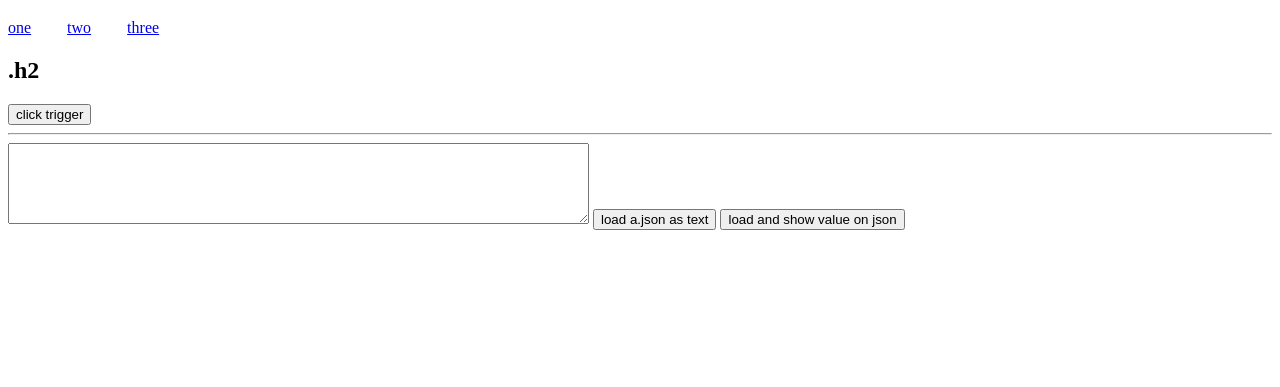
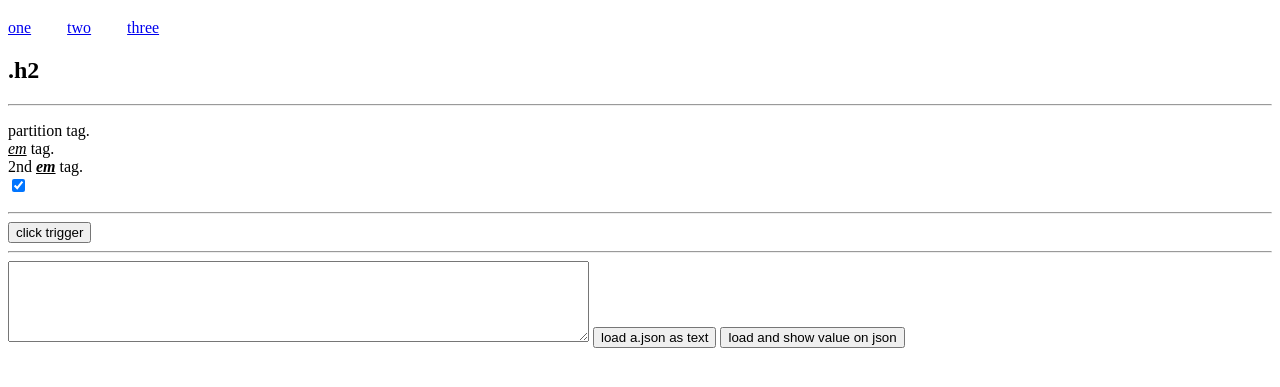
Before and after one commit to mijabi/js, a plain HTML site: page index.html in a window 1280 px wide. Shown: the part 61-448 px from the top of the page. Drawn offline with Linux system fonts and the light colour scheme.

Commit message:
add function that remove/add classes

```diff
--- a/a.css
+++ b/a.css
@@ -34,6 +34,13 @@ li {
 	display: block;
 }
 
+.bold {
+	font-weight: bold;
+}
+
+.underline {
+	text-decoration: underline;
+}
 
 
 /* partial/_transition.scss */
--- a/a.js
+++ b/a.js
@@ -3,10 +3,28 @@
 	var mija = {
 
 		// add multiple styles by Object
-		giveClass: function($elem, css){
+		giveStyles: function($elem, css){
 			for(var i in css) {
 				$elem.style[i] = css[i];
 			}
+		},
+
+		// add multiple styles from Object
+		giveClasses: function($elem, css){
+			var classString = '';
+			for(var i in css) {
+				classString += ' ' + css[i]
+			}
+			$elem.className = $elem.className + classString;
+		},
+
+		// add multiple styles from Array
+		stealClasses: function($elem, css){
+			var originalClass = $elem.className;
+			for(var i in css) {
+				if(originalClass.indexOf(css[i]) != -1) originalClass = originalClass.split(css[i]).join('');
+			}
+			$elem.className = originalClass;
 		},
 
 		// load JSON file asynchronously
@@ -37,13 +55,35 @@
 				default :
 					// if there's only 1 tag, respond it. if they are more than 2, respond Array
 					var $tags = $targ.getElementsByTagName(str);
-					return $tags.length == 1 ? $classes[0] : $classes;
+					return $tags.length == 1 ? $tags[0] : $tags;
 					break;
 			}
 
 		}
 
 	}
+
+
+	//
+	mija.bi('input').setAttribute('checked', 'checked');
+	var inputIntervalCount = 0;
+	var inputInterval = setInterval(function(){
+		inputIntervalCount++;
+		if(inputIntervalCount === 1) console.log(mija.bi('input').hasAttribute('checked'));
+		if(inputIntervalCount === 2) console.log(mija.bi('input').getAttribute('checked'));
+		if(inputIntervalCount === 3) mija.bi('input').removeAttribute('checked');
+		if(inputIntervalCount === 4) clearInterval(inputInterval);
+	},
+	2000);
+
+
+	//
+	var $mem = mija.bi('em');
+	for(var j in $mem) {
+		mija.giveClasses($mem[j], ['bold', 'underline']);
+	}
+
+	mija.stealClasses($mem[0], ['bold']);
 
 
 	//
@@ -110,7 +150,7 @@
 	var $classElem2 = mija.bi('.h2');
 	$classElem2.addEventListener('mouseenter', function(e){
 		var $e = e.currentTarget;
-		mija.giveClass($e, {
+		mija.giveStyles($e, {
 			textDecoration: 'underline',
 			fontWeight: 'bold',
 			cursor: 'pointer',
@@ -122,7 +162,7 @@
 	//
 	$classElem2.addEventListener('mouseleave', function(e){
 		var $e = e.currentTarget;
-		mija.giveClass($e, {
+		mija.giveStyles($e, {
 			textDecoration: 'none',
 			fontWeight: 'regular',
 			cursor: 'default',
--- a/index.html
+++ b/index.html
@@ -38,6 +38,17 @@
 
 <h2 class="h2">.h2</h2>
 
+<hr />
+
+<p>
+	partition tag.<br>
+	<em>em</em> tag.<br>
+	2nd <em>em</em> tag.<br>
+	<input type="checkbox" name="c1" value="c1" />
+</p>
+
+<hr />
+
 <button class="button">click trigger</button>
 
 <hr />
```
